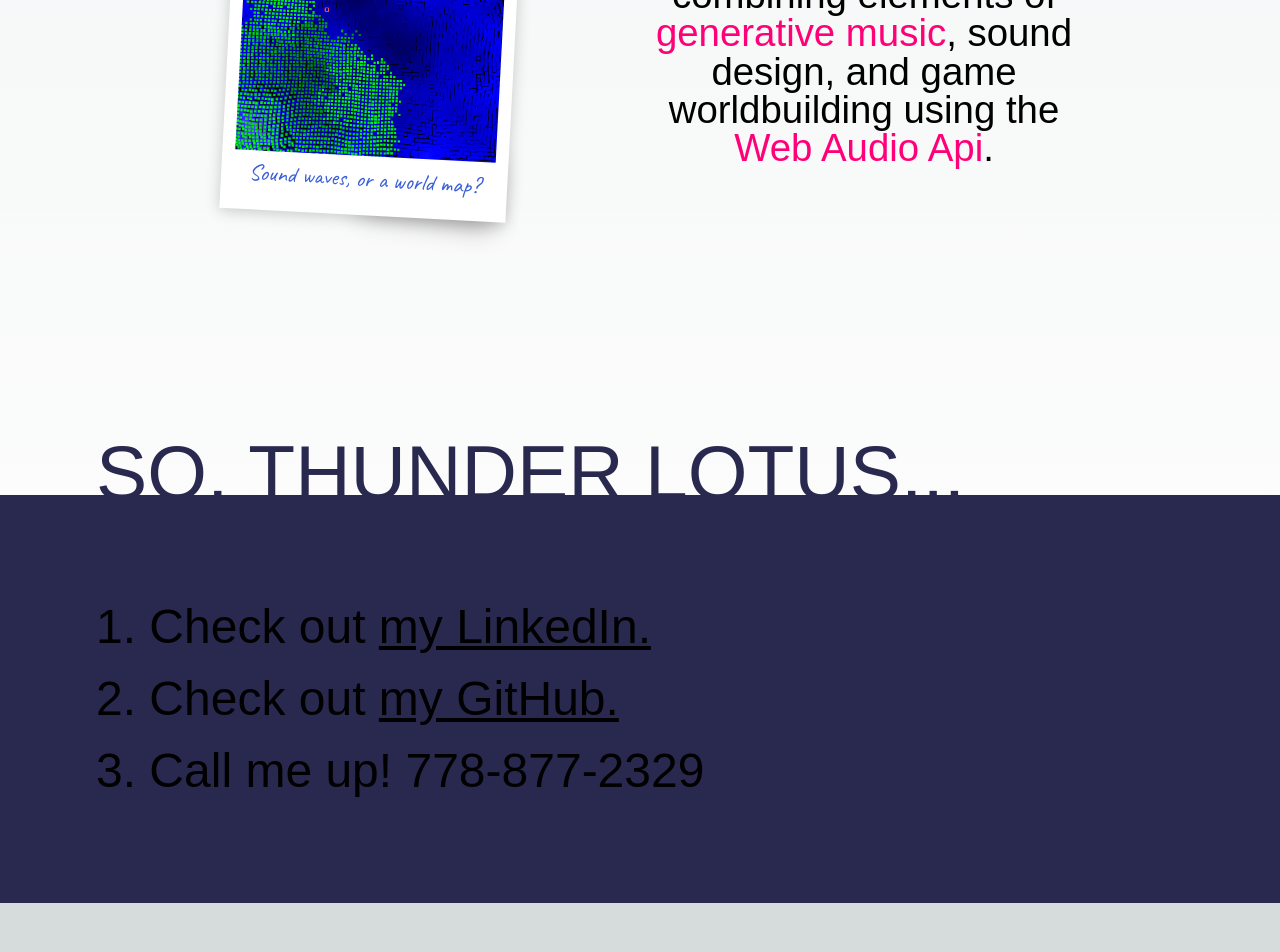
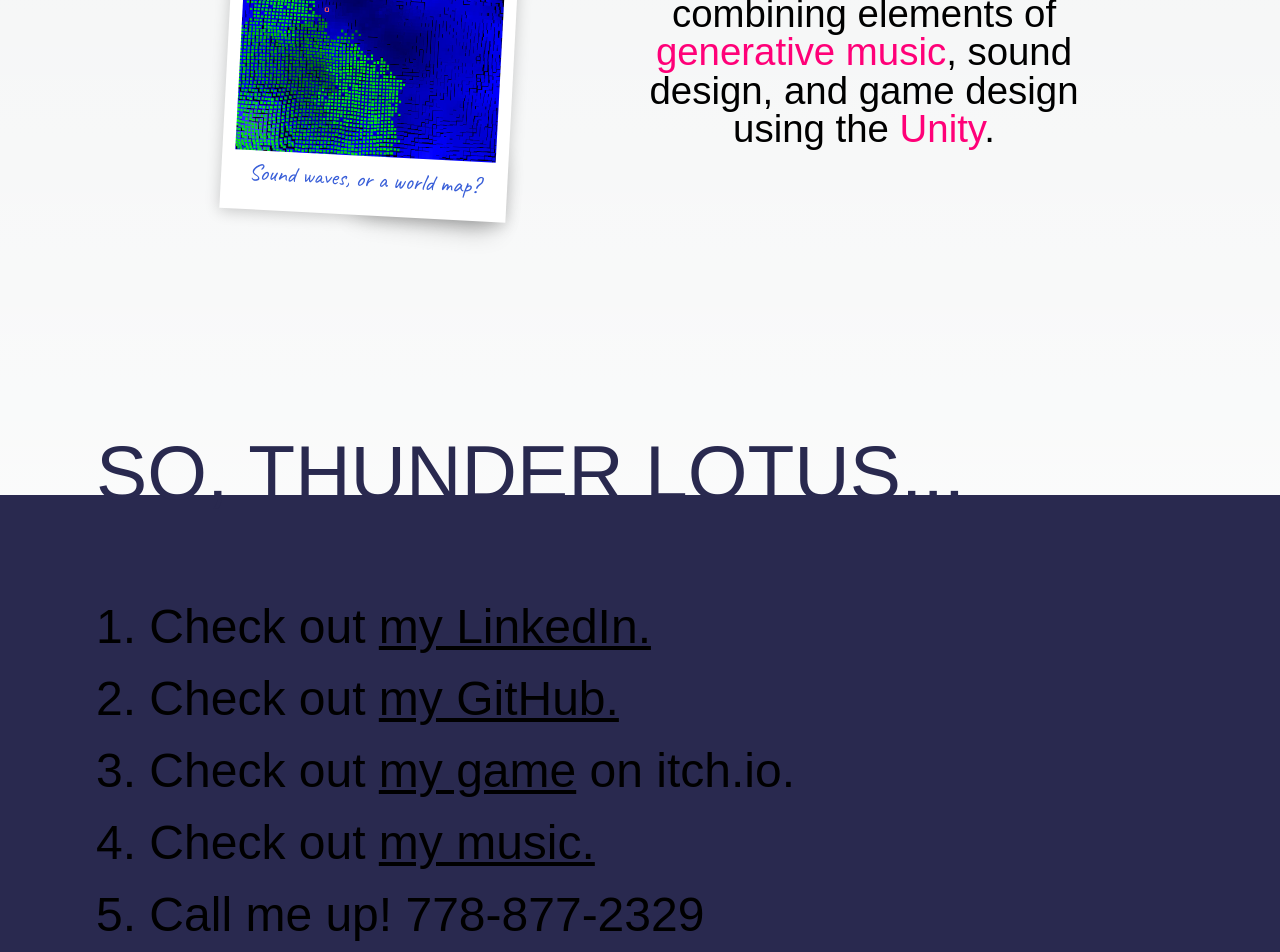
Before and after one commit to bshaw89/benjshaw.me, a Next.js app: page / in a window 1280 px wide. Shown: the part 3620-4572 px from the top of the page. Before the commit the page ends 4523 px from the top, so only its background shows below. Built offline with nearby package versions, Linux system fonts and the light colour scheme; a web font is replaced by a local one.

Commit message:
Update footer

```diff
--- a/pages/index.tsx
+++ b/pages/index.tsx
@@ -235,7 +235,7 @@
                 </div>
               </div>
               <div className={styles.details}>
-                <p>I&apos;m currently working on a <span className={styles.green}>coding+music</span> project combining elements of <span className={styles.green}>generative music</span>, sound design, and game worldbuilding using the <span className={styles.green}>Web Audio Api</span>.</p>
+                <p>I&apos;m currently working on a <span className={styles.green}>coding+music</span> project combining elements of <span className={styles.green}>generative music</span>, sound design, and game design using the <span className={styles.green}>Unity</span>.</p>
               </div>
             </div>
 
@@ -249,9 +249,11 @@
       </div>
       <footer>
       <div className={styles.footer + " " + shantell.className}>
-          <p>1. Check out <a href="https://www.linkedin.com/in/benjamin-shaw-1560881b4/" target="_blank">my LinkedIn.</a></p>
+      <p>1. Check out <a href="https://www.linkedin.com/in/benjamin-shaw-1560881b4/" target="_blank">my LinkedIn.</a></p>
           <p>2. Check out <a href="https://github.com/bshaw89" target="_blank">my GitHub.</a></p>
-          <p>3. Call me up! 778-877-2329</p>
+          <p>3. Check out <a href="https://grey-mouser.itch.io/miasma" target="_blank">my game</a> on itch.io.</p>
+          <p>4. Check out <a href="https://benerismusic.com" target="_blank">my music.</a></p>
+          <p>5. Call me up! 778-877-2329</p>
         </div>
       </footer>
     </>
```
